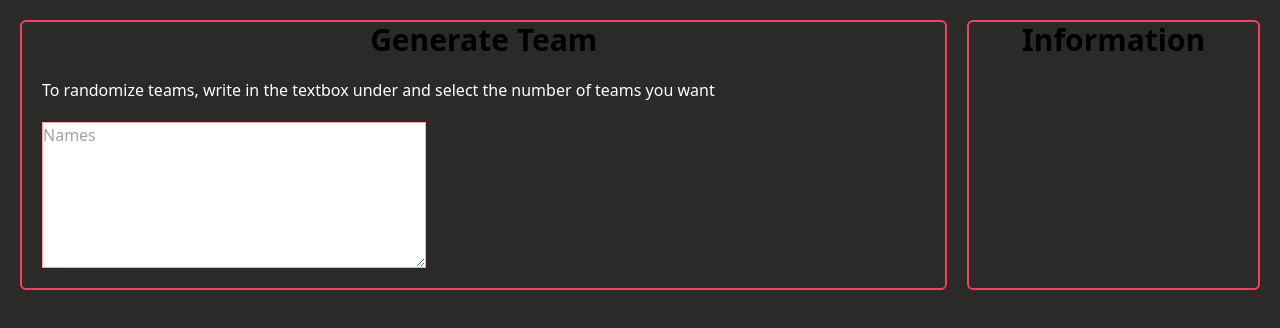
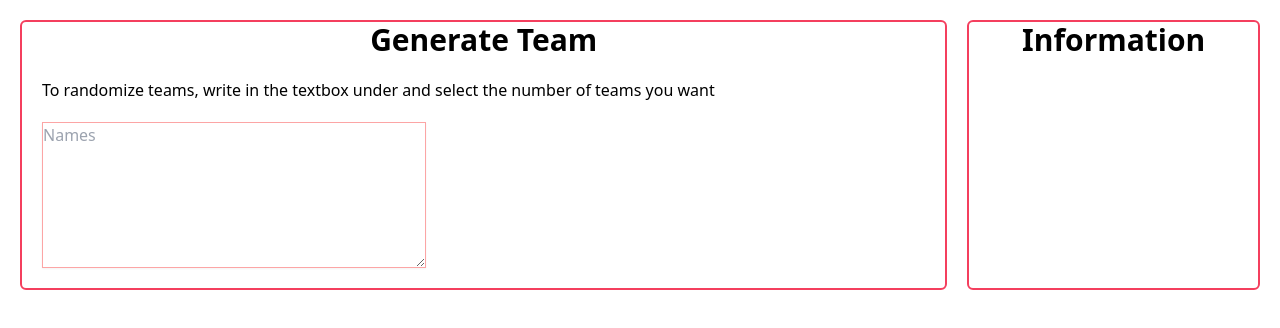
Before and after one commit to Mathias231/Team-randomizer, a React (Create React App) app in the folder client/: page / in a window 1280 px wide. Shown: the top 328 px of the page. Built offline with nearby package versions, Linux system fonts and the light colour scheme.

Commit message:
Removed text-white for InfoBox

```diff
--- a/client/src/Css/index.css
+++ b/client/src/Css/index.css
@@ -1,7 +1,3 @@
 @tailwind base;
 @tailwind components;
 @tailwind utilities;
-
-body {
-    background-color: rgb(44, 41, 41);
-}
--- a/client/src/components/InfoBox/InfoBox.js
+++ b/client/src/components/InfoBox/InfoBox.js
@@ -2,7 +2,7 @@ import React from 'react';
 
 export default function InfoBox() {
     return (
-        <div className="col-span-7 mt-5 text-white m-5">
+        <div className="col-span-7 mt-5 m-5">
             <p>To randomize teams, write in the textbox under and select the number of teams you want</p>
         </div>
     )
--- a/client/src/components/Input/Input.js
+++ b/client/src/components/Input/Input.js
@@ -5,7 +5,7 @@ export default function Input() {
     return(
       <textarea
       rows={6}
-      className="shadow-sm w-96 border block border-red-300 overflow-auto"
+      className="shadow-sm w-96 resize border block border-red-300 overflow-auto"
       placeholder="Names"
       defaultValue={''}
     />
```
